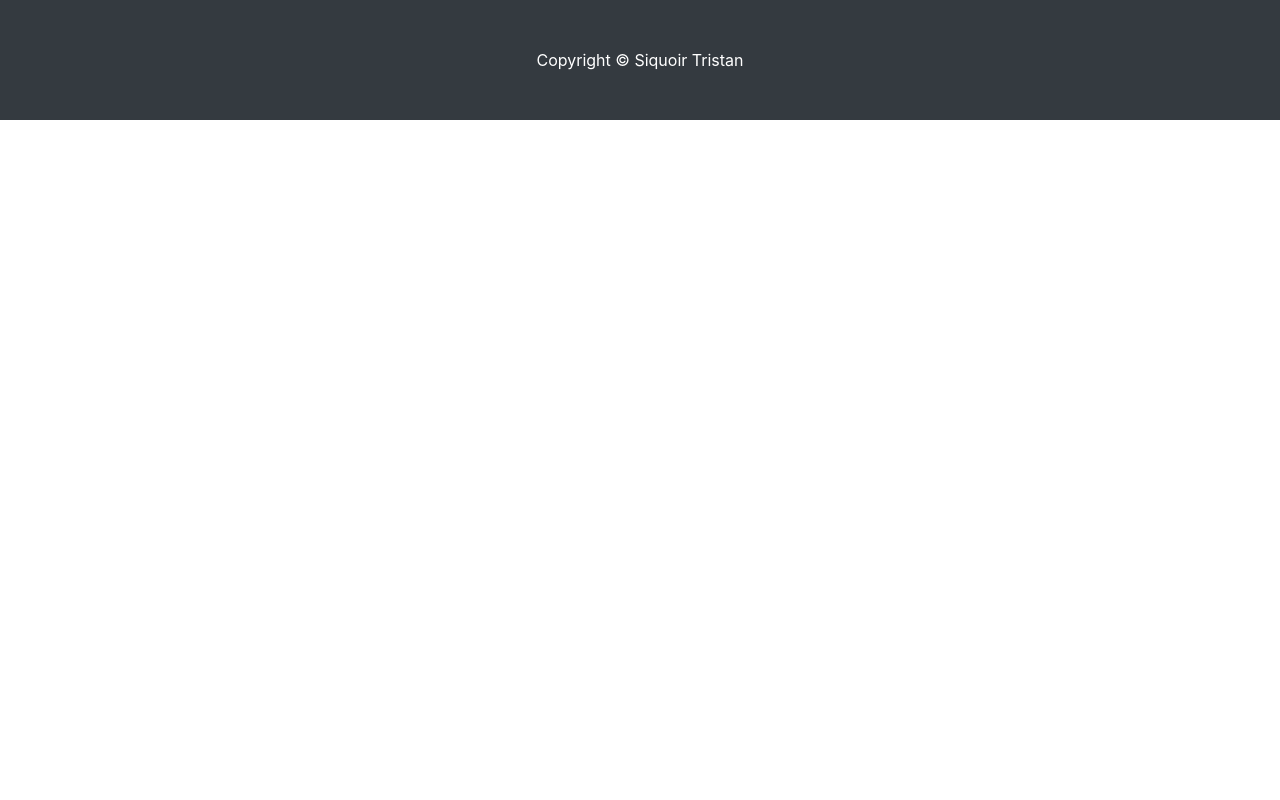
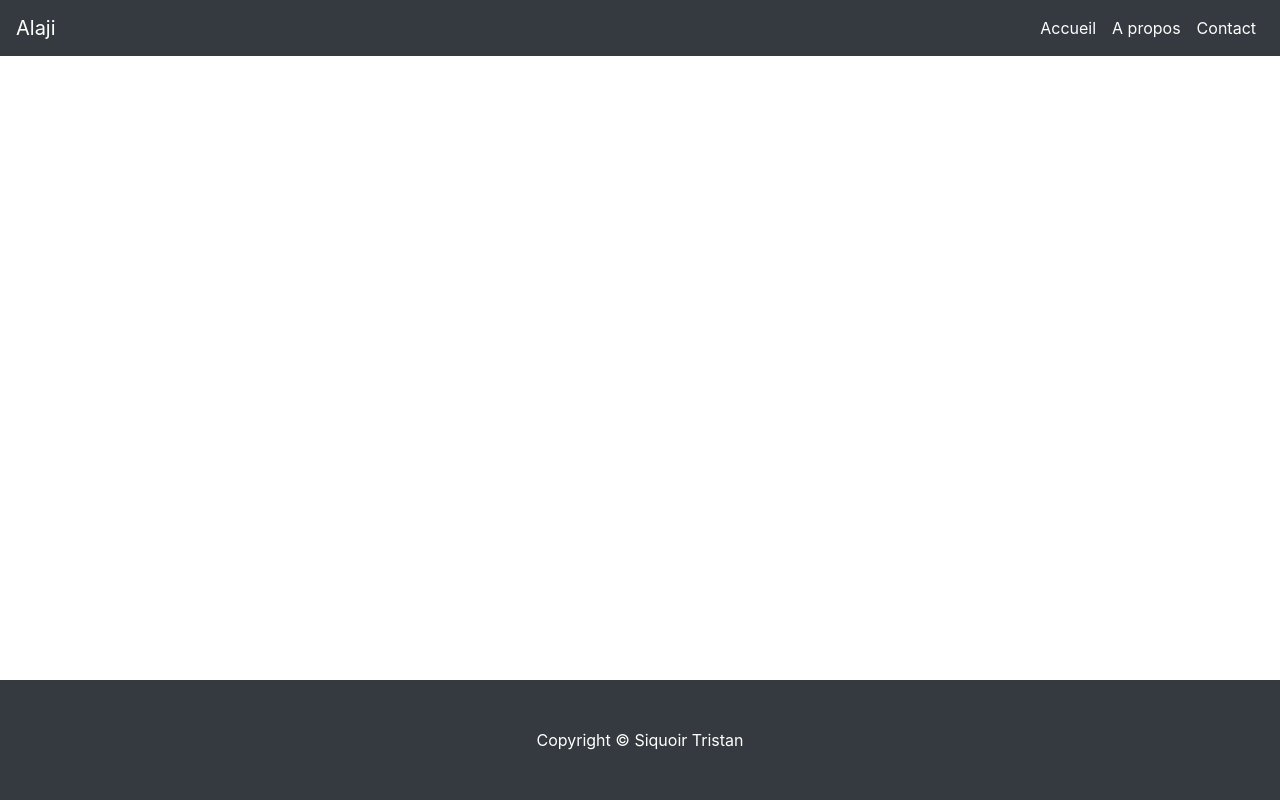
Before and after one commit to TSiquoir/ex_bootstrap, a plain HTML site: page index.html in a window 1280 px wide. Drawn offline with Linux system fonts and the light colour scheme.

Commit message:
Ajout navbar

```diff
--- a/index.html
+++ b/index.html
@@ -6,7 +6,31 @@
     <link rel="stylesheet" href="bootstrap.min.css" />
   </head>
   <body>
-    <footer class="py-5 bg-dark">
+
+    <navc class="navbar navbar-expand-lg navbar-dark bg-dark">
+            <a class="navbar-brand" href="#">Alaji</a>
+
+
+            <div class="collapse navbar-collapse " id="navbarSupportedContent"></div>
+
+                <ul class="navbar-nav mr-auto ">
+                    <li class="nav-item active">
+                        <a class="nav-link" href="#">Accueil <span class="sr-only">(current)</span></a>
+                    </li>
+
+
+                    <li class="nav-item active">
+                        <a class="nav-link" href="#">A propos <span class="sr-only">(current)</span></a>
+                    </li>
+
+
+                    <li class="nav-item active">
+                        <a class="nav-link" href="#">Contact <span class="sr-only">(current)</span></a>
+                    </li>
+            </div>
+    </nav>
+
+    <footer class="fixed-bottom py-5 bg-dark" >
         <div class="container">
             <div class="text-center text-white">
                 Copyright &copy Siquoir Tristan
```
